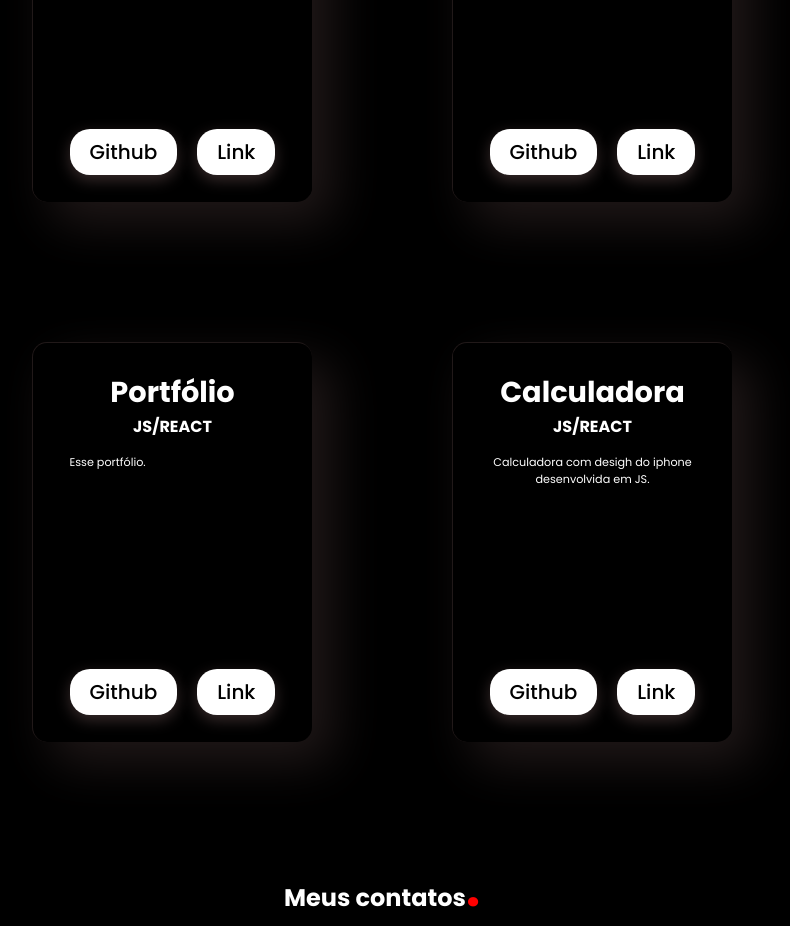
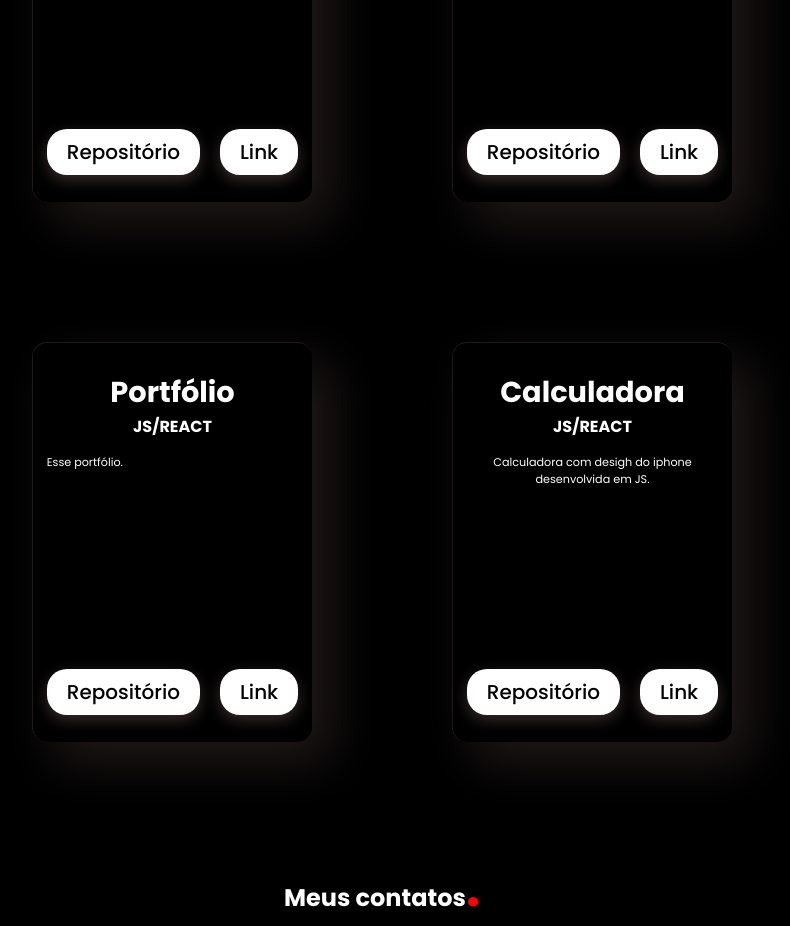
Before and after one commit to filipe-tti/portfolio, a React (Vite) app: page / in a window 1280 px wide. Shown: the part 3680-4606 px from the top of the page, without its empty margins (258-1048 px from the left). Built offline with nearby package versions, Linux system fonts and the light colour scheme.

Commit message:
atualização de links

```diff
--- a/src/components/Projects.jsx
+++ b/src/components/Projects.jsx
@@ -18,8 +18,8 @@ const Projects = () => {
 
               <div className="links">
 
-                <a target="_blank" rel="noreferrer" href="https://github.com/filipe-tti/secret-word">Github</a>
-                <a target="_blank" rel="noreferrer" href="#">Link</a>
+                <a target="_blank" rel="noreferrer" href="https://github.com/filipe-tti/secret-word">Repositório</a>
+                <a target="_blank" rel="noreferrer" href="https://filipe-tti.github.io/secret-word/">Link</a>
               </div>
 
           </div>
@@ -33,8 +33,8 @@ const Projects = () => {
 
               <div className="links">
 
-                <a target="_blank" rel="noreferrer" href="https://github.com/filipe-tti/quiz-javascript">Github</a>
-                <a target="_blank" rel="noreferrer" href="#">Link</a>
+                <a target="_blank" rel="noreferrer" href="https://github.com/filipe-tti/quiz-javascript">Repositório</a>
+                <a target="_blank" rel="noreferrer" href="https://filipe-tti.github.io/quiz-javascript/">Link</a>
               </div>
 
           </div>
@@ -48,7 +48,7 @@ const Projects = () => {
 
               <div className="links">
 
-                <a target="_blank" rel="noreferrer" href="https://github.com/filipe-tti/portfolio">Github</a>
+                <a target="_blank" rel="noreferrer" href="https://github.com/filipe-tti/portfolio">Repositório</a>
                 <a target="_blank" rel="noreferrer" href="#">Link</a>
               </div>
 
@@ -63,7 +63,7 @@ const Projects = () => {
 
               <div className="links">
 
-                <a target="_blank" rel="noreferrer" href="https://github.com/filipe-tti/calculator">Github</a>
+                <a target="_blank" rel="noreferrer" href="https://github.com/filipe-tti/calculator">Repositório</a>
                 <a target="_blank" rel="noreferrer" href="#">Link</a>
               </div>
 
```
